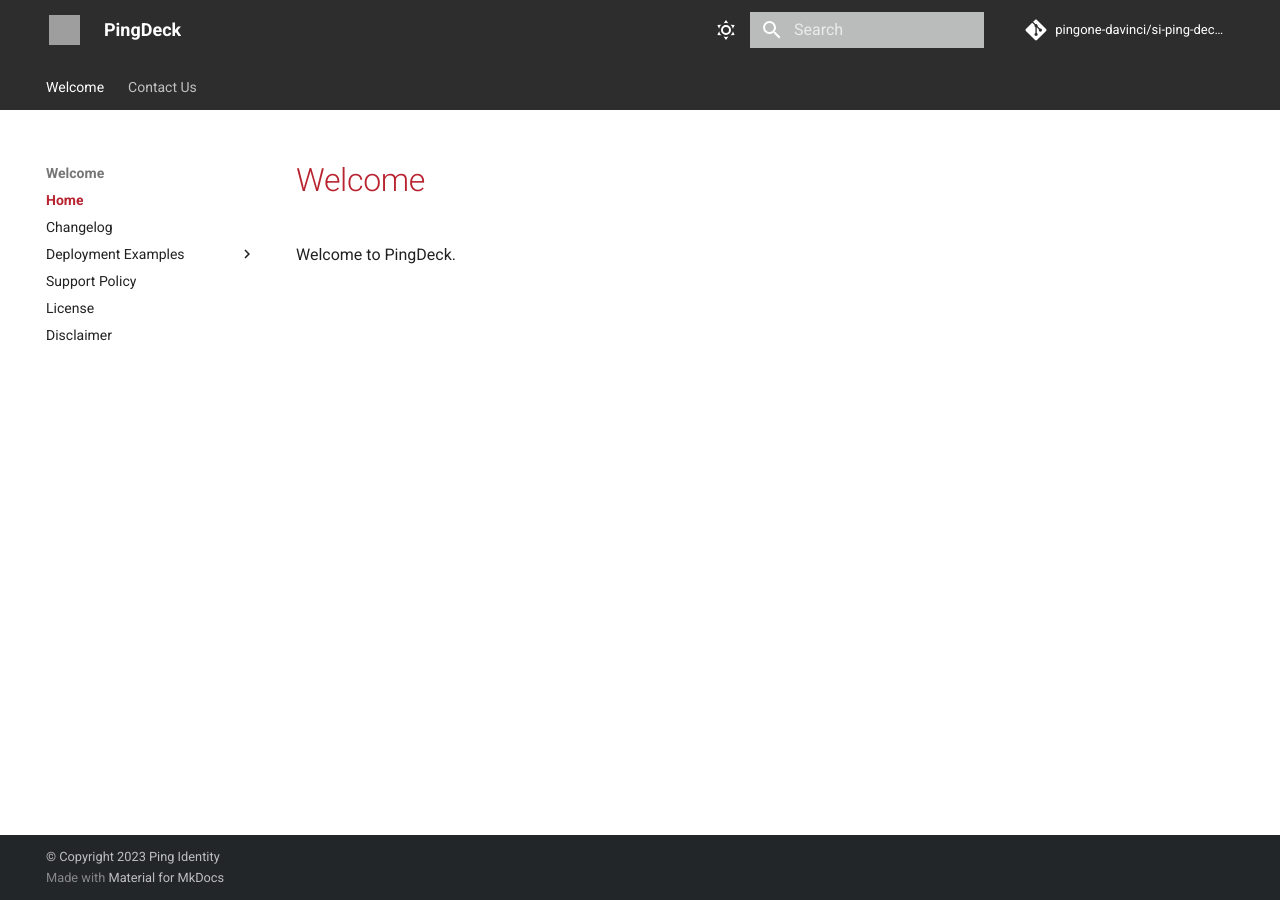
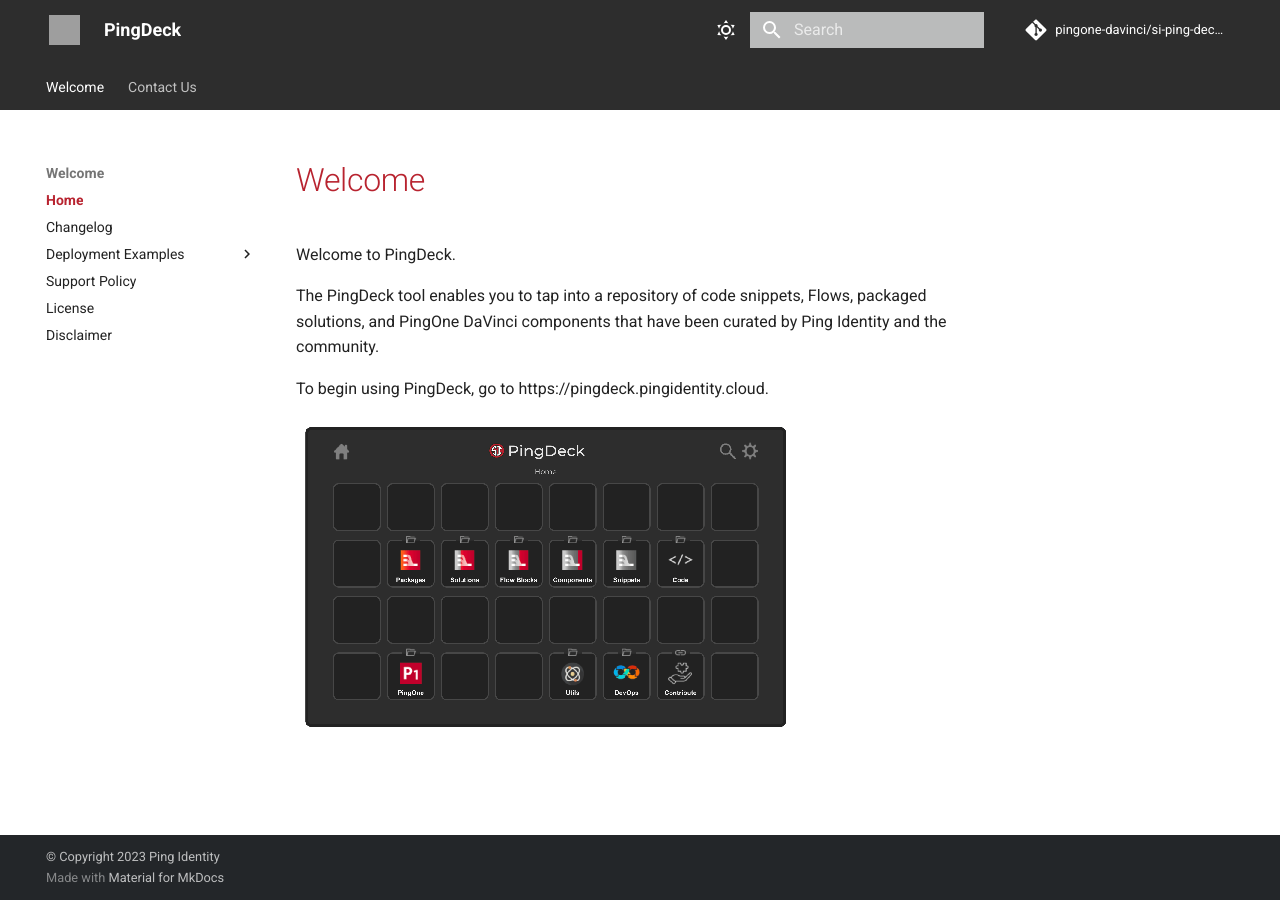
Before and after one commit to pingone-davinci/si-ping-deck-docs, an MkDocs documentation site: the page built from docs/README.md, in a window 1280 px wide. Built offline with MkDocs 1.6.1 and Material for MkDocs 9.7.7, drawn with Linux system fonts in a browser that asks for light colours; comment, search, counter and statistics services are not loaded; grey boxes are pictures that could not be loaded.

Commit message:
Adding welcome text

```diff
--- a/docs/README.md
+++ b/docs/README.md
@@ -1,3 +1,9 @@
 # Welcome
 
 Welcome to PingDeck.
+
+The PingDeck tool enables you to tap into a repository of code snippets, Flows, packaged solutions, and PingOne DaVinci components that have been curated by Ping Identity and the community.
+
+To begin using PingDeck, go to https://pingdeck.pingidentity.cloud.
+
+![Ping Deck](images/ping-deck-main.png)
```
Also changed, not shown: docs/images/ping-deck-main.png, 1 other file.
